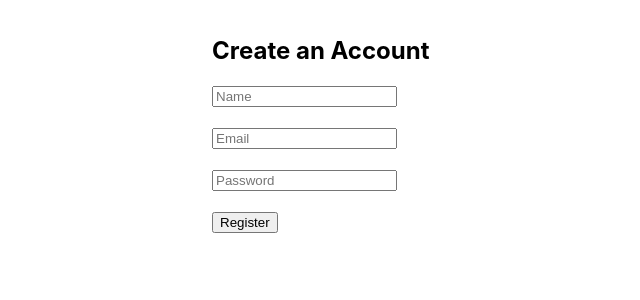
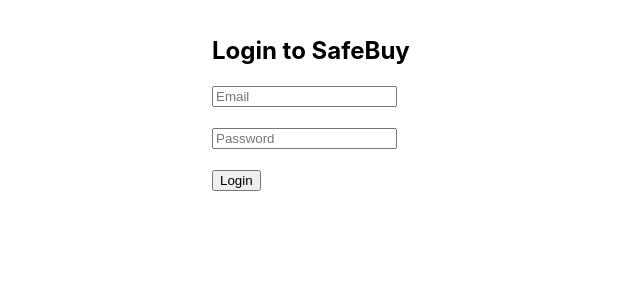
Before and after one commit to SoniyaKodipunjula/safebuy-ecommerce, a React (Create React App) app in the folder client/: page / in a window 1280 px wide. Shown: the top 300 px of the page, without its empty margins (228-868 px from the left). Built offline with nearby package versions, Linux system fonts and the light colour scheme; no server answers.

Commit message:
Add Login component and wire it to App.js

```diff
--- a/client/src/App.js
+++ b/client/src/App.js
@@ -1,13 +1,12 @@
 
 import React from "react";
-import Register from "./components/Register";
+import Login from "./components/Login";
 
 function App() {
   return (
     <div className="App">
-      <Register />
+      <Login />
     </div>
   );
 }
-
 export default App;
```
